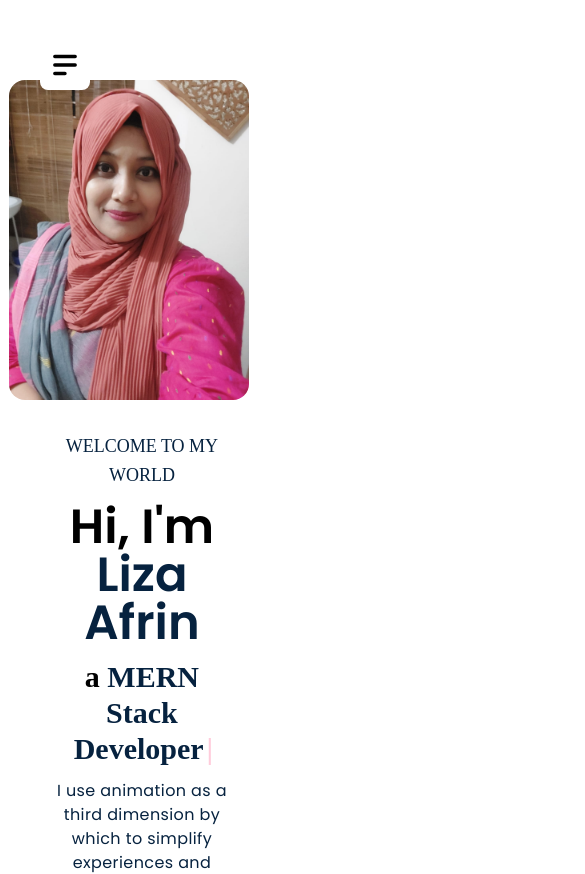
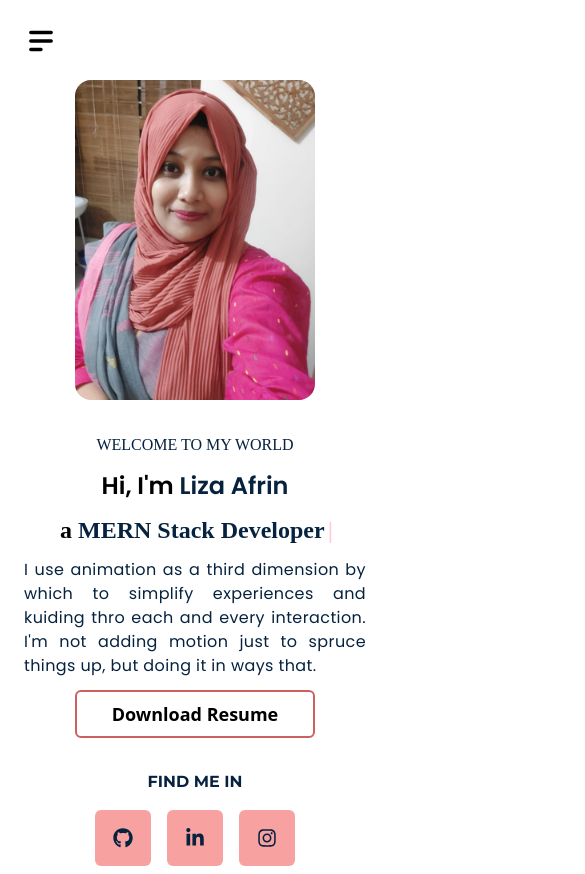
Before and after one commit to lizaafrin/portfolio-liza, a React (Vite) app: page / in a window 390 px wide. Shown: the top 874 px of the page, 585 px wide, since content can reach past the window. Built offline with nearby package versions, Linux system fonts and the light colour scheme; a web font is replaced by a local one.

Commit message:
Mobile responsive done

```diff
--- a/src/Layouts/Navbar.jsx
+++ b/src/Layouts/Navbar.jsx
@@ -11,7 +11,7 @@ const Navbar = () => {
   return (
     <div className="flex justify-center">
       <div
-        className="sm:cursor-pointer fixed top-10 left-10 z-[999] rounded-lg bg-white p-2"
+        className="sm:cursor-pointer fixed top-4 md:top-10 left-4 md:left-10 z-[999] rounded-lg bg-white p-2"
         onClick={() => setShowMenu(!showMenu)}
       >
         <HiMenuAlt2 size={34} />
@@ -26,8 +26,9 @@ const Navbar = () => {
             key={i}
             href={item.link}
             onClick={() => setActive(i)}
-            className={`text-xl p-2.5 rounded-full sm:cursor-pointer
-     ${i === active && "bg-dark_primary text-white"} `}
+            className={`text-xl p-2.5 rounded-full sm:cursor-pointer ${
+              i === active && "bg-dark_primary text-white"
+            } `}
           >
             {createElement(item.icon)}
           </a>
--- a/src/components/Banner/Media.jsx
+++ b/src/components/Banner/Media.jsx
@@ -1,5 +1,5 @@
 import React from "react";
-import resume from '/lizaafrin.pdf'
+import resume from "/lizaafrin.pdf";
 import {
   FaFacebookF,
   FaTwitter,
@@ -12,6 +12,15 @@ import { SiTailwindcss, SiFigma, SiNextdotjs } from "react-icons/si";
 const Media = () => {
   return (
     <div className="">
+      <a
+        download="lizaafrin.pdf"
+        href={resume}
+        target="_blank"
+        rel="noreferrer"
+        className="block md:hidden w-60 border-2 font-semibold border-red-700/70 hover:bg-red-700/70 hover:text-white duration-500 cursor-pointer rounded-md items-center justify-center px-4 mx-auto py-2 text-lg"
+      >
+        Download Resume
+      </a>
       <div>
         <h2 className="text-base uppercase font-titleFont mb-4 mt-8">
           Find me in
@@ -22,7 +31,7 @@ const Media = () => {
             href={resume}
             target="_blank"
             rel="noreferrer"
-            className="border-2 font-semibold border-red-700/70 hover:bg-red-700/70 hover:text-white duration-500 cursor-pointer rounded-md flex items-center justify-center px-4"
+            className="hidden md:flex border-2 font-semibold border-red-700/70 hover:bg-red-700/70 hover:text-white duration-500 cursor-pointer rounded-md items-center justify-center px-4"
           >
             Download Resume
           </a>
--- a/src/components/Hero.jsx
+++ b/src/components/Hero.jsx
@@ -12,14 +12,14 @@ const Hero = () => {
   const [text] = useTypewriter({
     words: ["Full Stack Developer.", "UI Designer.", "MERN Stack Developer"],
     loop: true,
-    typeSpeed: 20,
+    typeSpeed: 40,
     deleteSpeed: 10,
     delaySpeed: 2000,
   });
 
   return (
     <section id="home" className="overflow-hidden">
-      <div className="min-h-screen relative flex md:flex-row flex-col-reverse md:items-end justify-center items-center">
+      <div className="min-h-screen relative flex md:flex-row flex-col-reverse md:items-end">
         <div
           data-aos="slide-left"
           data-aos-delay="1200"
@@ -53,15 +53,17 @@ const Hero = () => {
             ))}
           </div> */}
           <div className="flex flex-col-reverse md:flex-row gap-6">
-            <div className="flex flex-col gap-3 w-1/2 ms-10 mt-2 text-center">
-              <h4 className=" text-lg font-normal">WELCOME TO MY WORLD</h4>
+            <div className="flex flex-col gap-3 w-full md:w-1/2 md:ms-10 mt-2 text-center">
+              <h4 className="text-base md:text-lg font-normal">
+                WELCOME TO MY WORLD
+              </h4>
 
-              <h1 className="text-5xl font-semibold text-black">
+              <h1 className="text-2xl md:text-5xl font-semibold text-black">
                 Hi, I'm{" "}
                 <span className="text-designColor capitalize">Liza Afrin</span>
               </h1>
 
-              <h2 className="text-3xl font-bold text-black">
+              <h2 className="text-2xl md:text-3xl font-bold text-black">
                 a <span>{text}</span>
                 <Cursor
                   cursorBlinking="false"
@@ -69,7 +71,7 @@ const Hero = () => {
                   cursorColor="#ff014f"
                 />
               </h2>
-              <p className="text-base font-bodyFont leading-6 tracking-wide">
+              <p className="text-base font-bodyFont leading-6 tracking-wide text-justify">
                 I use animation as a third dimension by which to simplify
                 experiences and kuiding thro each and every interaction. I'm not
                 adding motion just to spruce things up, but doing it in ways
@@ -77,7 +79,7 @@ const Hero = () => {
               </p>
               <Media></Media>
             </div>
-            <div className="h-[20rem] md:h-[30rem]">
+            <div className="mx-auto md:mx-0 h-[20rem] md:h-[30rem]">
               <img
                 src={hero.image}
                 data-aos="slide-up"
--- a/src/components/Projects.jsx
+++ b/src/components/Projects.jsx
@@ -25,24 +25,24 @@ const Projects = () => {
           <br />
           <div className="flex flex-col gap-10">
             {Projects.project_content.map((content, i) => (
-              <div className="group flex gap-10 mb-10 bg-white p-8 rounded-xl">
-                <div className="w-1/2 h-96 overflow-hidden cursor-pointer">
+              <div className="group flex flex-col md:flex-row gap-10 justify-center items-center mb-10 bg-white p-8 rounded-xl">
+                <div className="w-full md:w-1/2 h-40 md:h-96 overflow-hidden cursor-pointer">
                   <img
                     src={content.image}
                     alt="..."
                     className="h-auto group-hover:-translate-y-[87%] duration-[7s]"
                   />
                 </div>
-                <div className="w-1/2 flex flex-col gap-1 mt-2 px-8">
-                  <h5 className="font-bold font-Poppins text-4xl">
+                <div className="w-full md:w-1/2 flex flex-col gap-1 mt-2 md:px-8">
+                  <h5 className="font-bold font-Poppins text-2xl md:text-4xl">
                     {content.title}
                   </h5>
-                  <p className="text-lg my-4 text-justify">
+                  <p className="text-sm md:text-lg my-4 text-justify">
                     {content.description}
                   </p>
-                  <div className="flex gap-4 mb-8 mt-2">
+                  <div className="md:flex grid grid-cols-2 gap-4 mb-8 mt-2">
                     {content.technologies.map((tenology, i) => (
-                      <p className=" bg-slate-200 px-4 py-2 text-center capitalize rounded-full">
+                      <p className=" bg-slate-200 px-4 py-2 text-center capitalize rounded-full text-sm">
                         {tenology}
                       </p>
                     ))}
```
